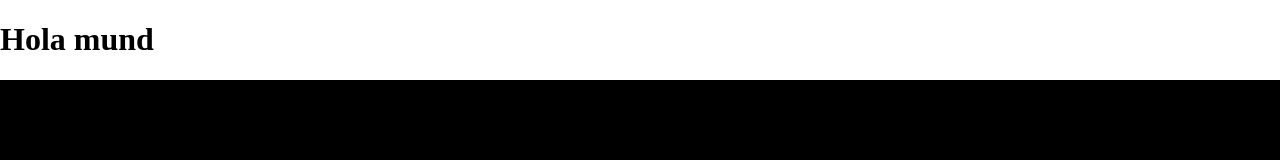
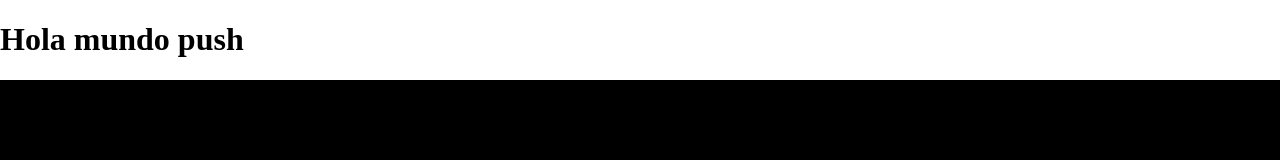
Before and after one commit to danielm-qva/test-n8n, a plain HTML site: page index.html in a window 1280 px wide. Drawn offline with nearby package versions, Linux system fonts and the light colour scheme.

Commit message:
push hola mundo

```diff
--- a/index.html
+++ b/index.html
@@ -9,7 +9,7 @@
   </style>
 </head>
 <body>
-  <h1>Hola mund</h1>
+  <h1>Hola mundo push</h1>
 <script src="https://cdn.jsdelivr.net/npm/three@0.158.0/build/three.min.js"></script>
 <script>
   // Escena
```
